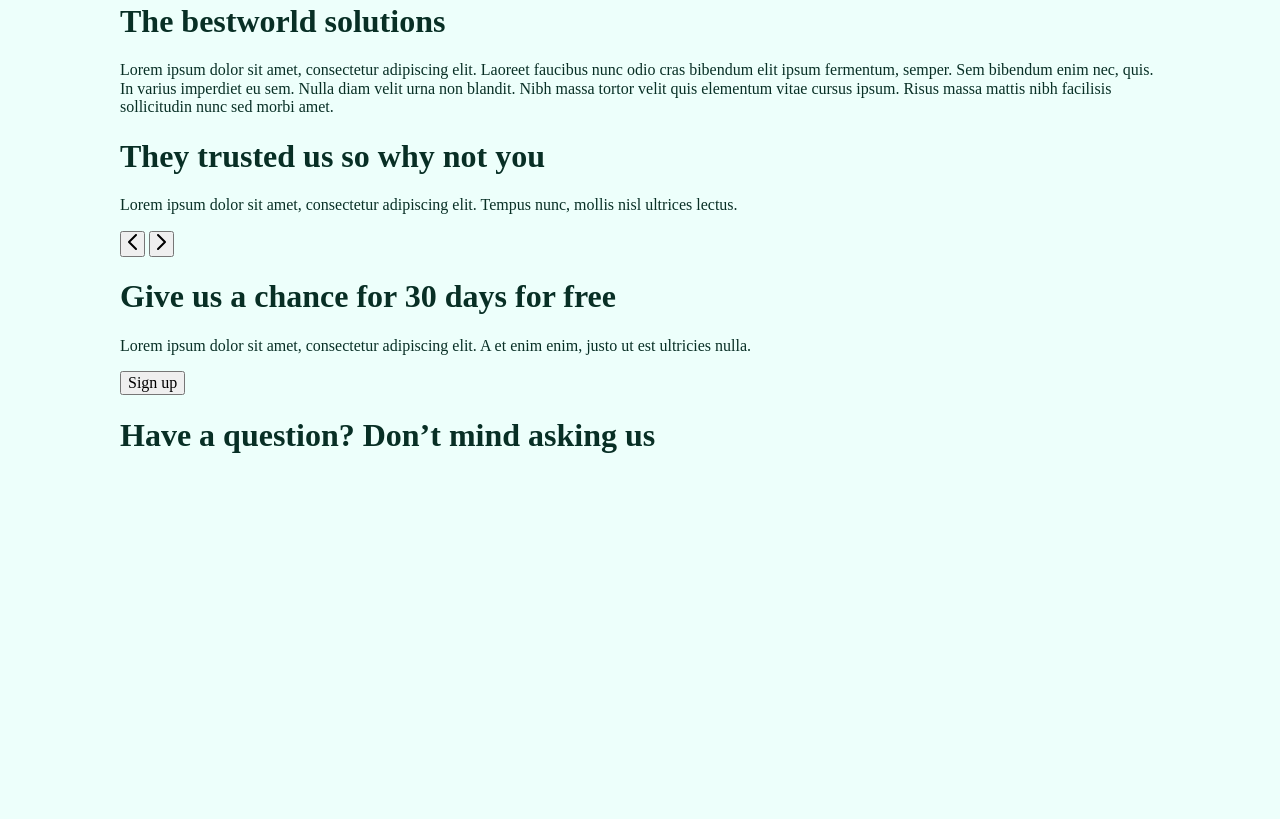
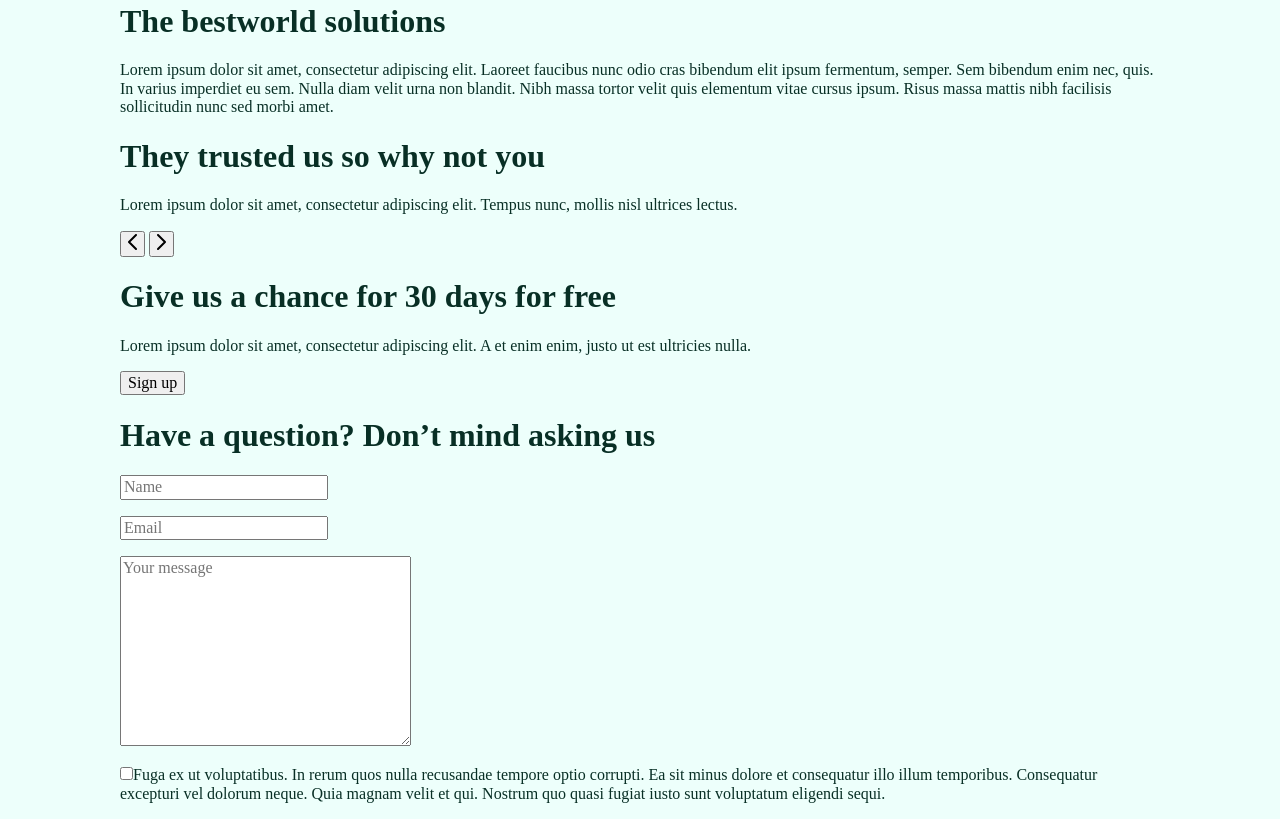
Before and after one commit to michalbuda/lp-example, a website built with webpack: page src/pages/index.html in a window 1280 px wide. Shown: the part 2290-3109 px from the top of the page. Before the commit the page ends 2765 px from the top, so only its background shows below. Built offline with nearby package versions, Linux system fonts and the light colour scheme.

Commit message:
added form

```diff
--- a/src/pages/index.html
+++ b/src/pages/index.html
@@ -227,7 +227,23 @@
       </section>
       <section class="question form">
         <h1 class="heading1">Have a question? Don’t mind asking us</h1>
-        <form action=""></form>
+        <form action="">
+          <p>
+            <label for="name"></label>
+            <input type="text" name="name" id="name" placeholder="Name" place>
+          </p>
+          <p>
+            <label for="email"></label>
+            <input type="email" name="email" id="email" placeholder="Email">
+          </p>
+          <p>
+            <label for="message"><textarea name="message" id="message" cols="30" rows="10" placeholder="Your message"></textarea></label>
+          </p>
+          <p>
+            <label for="rodo"><input type="checkbox" name="rodo" id="rodo">Fuga ex ut voluptatibus. In rerum quos nulla recusandae tempore optio corrupti. Ea sit minus dolore et consequatur illo illum temporibus. Consequatur excepturi vel dolorum neque. Quia magnam velit et qui. Nostrum quo quasi fugiat iusto sunt voluptatum eligendi sequi.</label>
+          </p>
+
+        </form>
       </section>
     </main>
     <footer class="footer"></footer>
```
